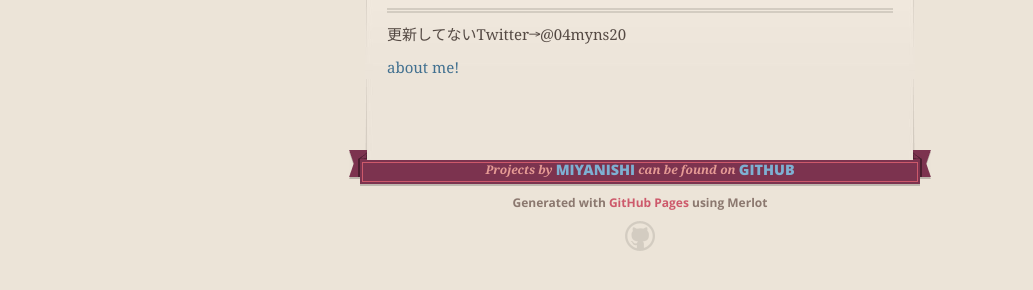
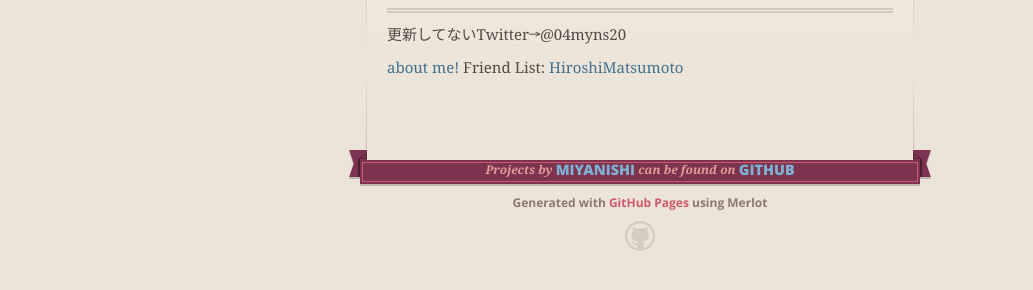
Before and after one commit to miyanishi/miyanishi.github.io, a plain HTML site: page index.html in a window 1280 px wide. Shown: the part 266-556 px from the top of the page, without its empty margins (0-1033 px from the left). Drawn offline with nearby package versions, Linux system fonts and the light colour scheme.

Commit message:
Changes in index.html
adding Friend List to index.html

```diff
--- a/index.html
+++ b/index.html
@@ -51,6 +51,8 @@
 
 <p>更新してないTwitter→@04myns20</p>
 	<a href="http://miyanishi.github.io/aboutme.html">about me! </a>
+Friend List:
+<a href="http://hiroshimatsumoto.github.io/aboutme.html">HiroshiMatsumoto</a>
       </section>
 
       <footer>
```
